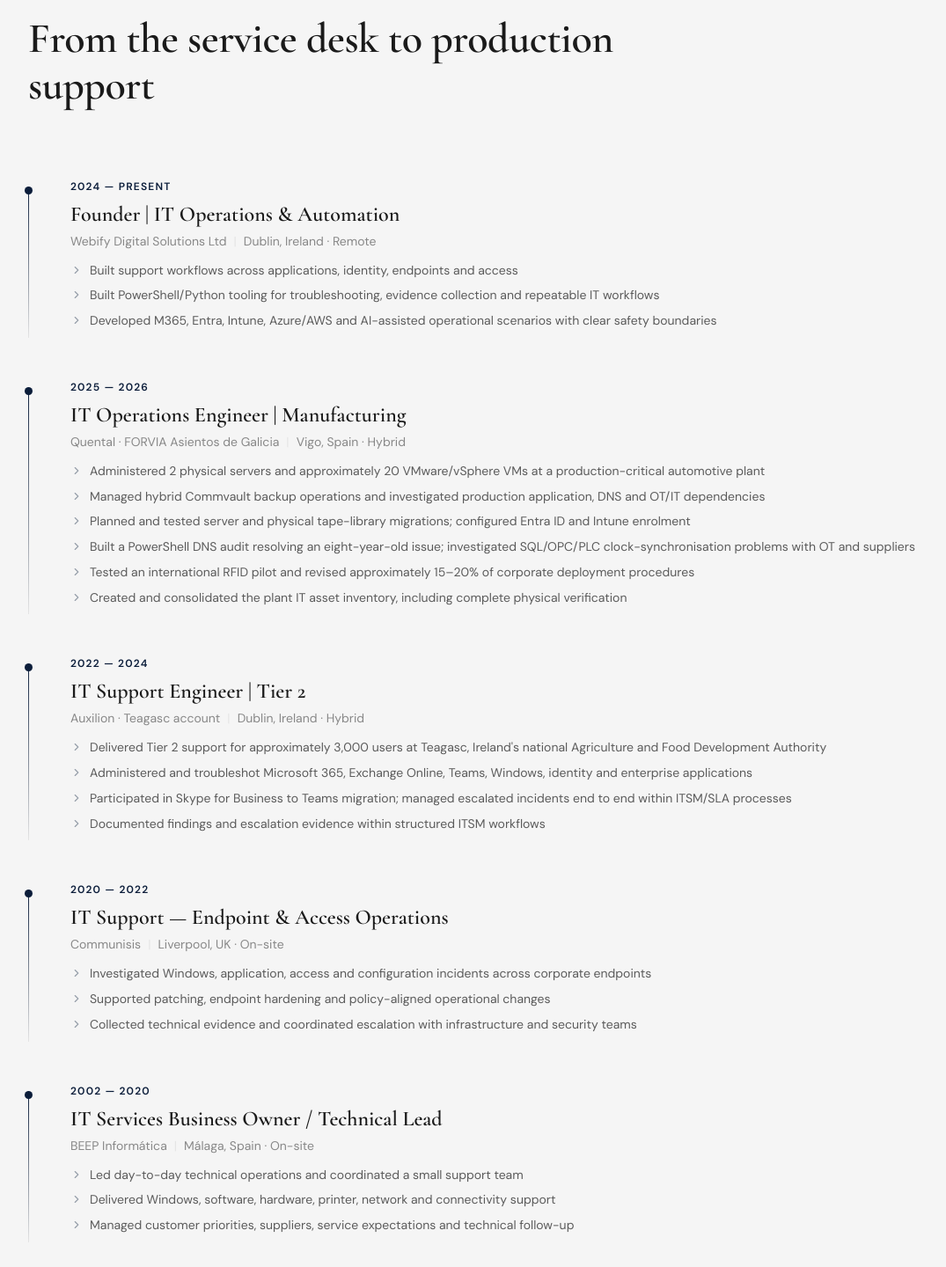
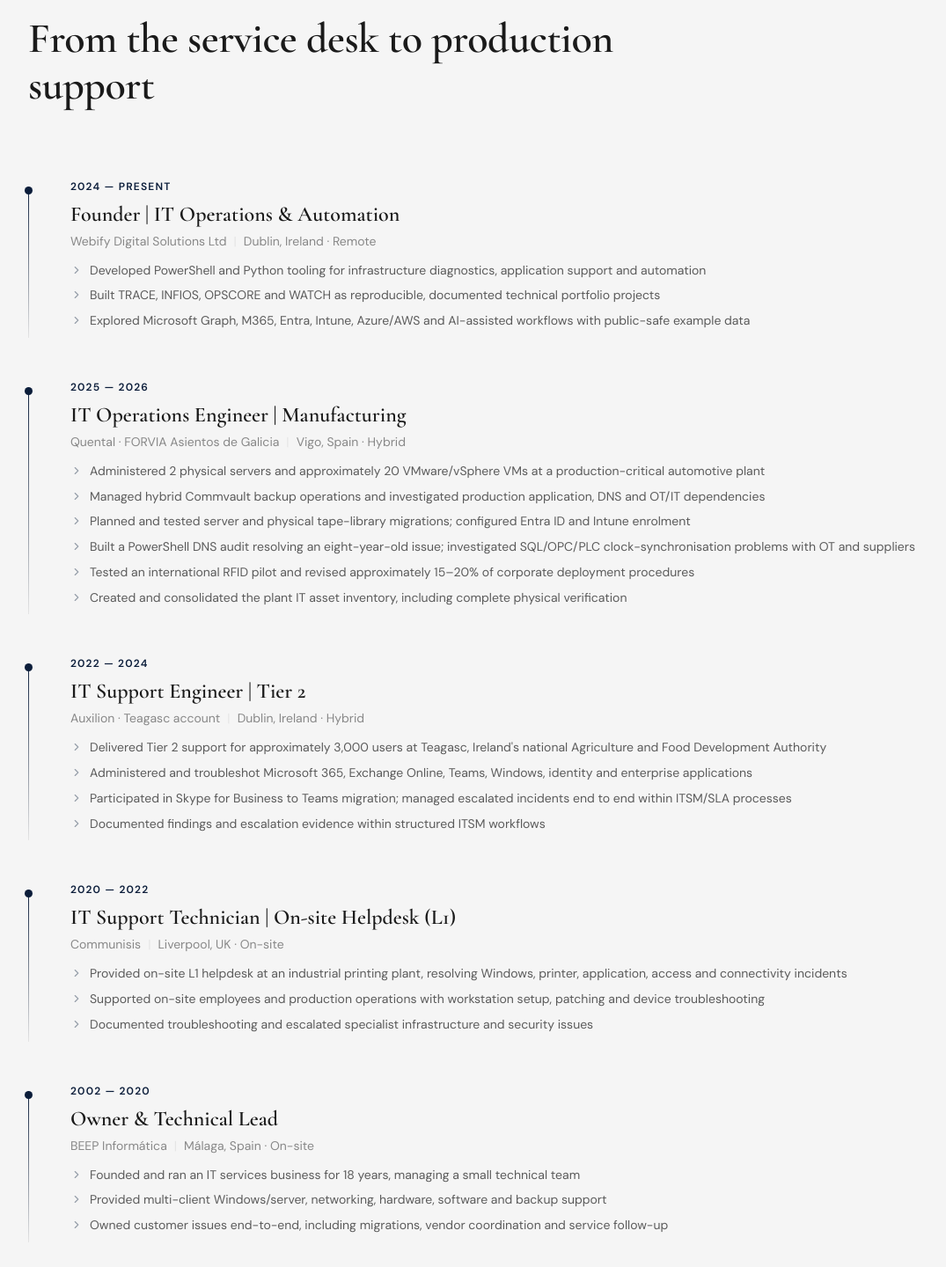
Before and after one commit to RafaelAlbaWebify/rafaelalba-site, a Next.js app: page / in a window 1280 px wide. Shown: the part 4333-5773 px from the top of the page at 88% size, without its empty margins (0-1075 px from the left). Built offline with nearby package versions, Linux system fonts and the light colour scheme.

Commit message:
Align Communisis, BEEP and Webify with verified work history

```diff
--- a/src/app/page.tsx
+++ b/src/app/page.tsx
@@ -184,9 +184,9 @@ const EXPERIENCE = [
     company: "Webify Digital Solutions Ltd",
     location: "Dublin, Ireland · Remote",
     bullets: [
-      "Built support workflows across applications, identity, endpoints and access",
-      "Built PowerShell/Python tooling for troubleshooting, evidence collection and repeatable IT workflows",
-      "Developed M365, Entra, Intune, Azure/AWS and AI-assisted operational scenarios with clear safety boundaries",
+      "Developed PowerShell and Python tooling for infrastructure diagnostics, application support and automation",
+      "Built TRACE, INFIOS, OPSCORE and WATCH as reproducible, documented technical portfolio projects",
+      "Explored Microsoft Graph, M365, Entra, Intune, Azure/AWS and AI-assisted workflows with public-safe example data",
     ],
   },
   {
@@ -217,24 +217,24 @@ const EXPERIENCE = [
   },
   {
     period: "2020 — 2022",
-    title: "IT Support — Endpoint & Access Operations",
+    title: "IT Support Technician | On-site Helpdesk (L1)",
     company: "Communisis",
     location: "Liverpool, UK · On-site",
     bullets: [
-      "Investigated Windows, application, access and configuration incidents across corporate endpoints",
-      "Supported patching, endpoint hardening and policy-aligned operational changes",
-      "Collected technical evidence and coordinated escalation with infrastructure and security teams",
+      "Provided on-site L1 helpdesk at an industrial printing plant, resolving Windows, printer, application, access and connectivity incidents",
+      "Supported on-site employees and production operations with workstation setup, patching and device troubleshooting",
+      "Documented troubleshooting and escalated specialist infrastructure and security issues",
     ],
   },
   {
     period: "2002 — 2020",
-    title: "IT Services Business Owner / Technical Lead",
+    title: "Owner & Technical Lead",
     company: "BEEP Informática",
     location: "Málaga, Spain · On-site",
     bullets: [
-      "Led day-to-day technical operations and coordinated a small support team",
-      "Delivered Windows, software, hardware, printer, network and connectivity support",
-      "Managed customer priorities, suppliers, service expectations and technical follow-up",
+      "Founded and ran an IT services business for 18 years, managing a small technical team",
+      "Provided multi-client Windows/server, networking, hardware, software and backup support",
+      "Owned customer issues end-to-end, including migrations, vendor coordination and service follow-up",
     ],
   },
 ];
```
